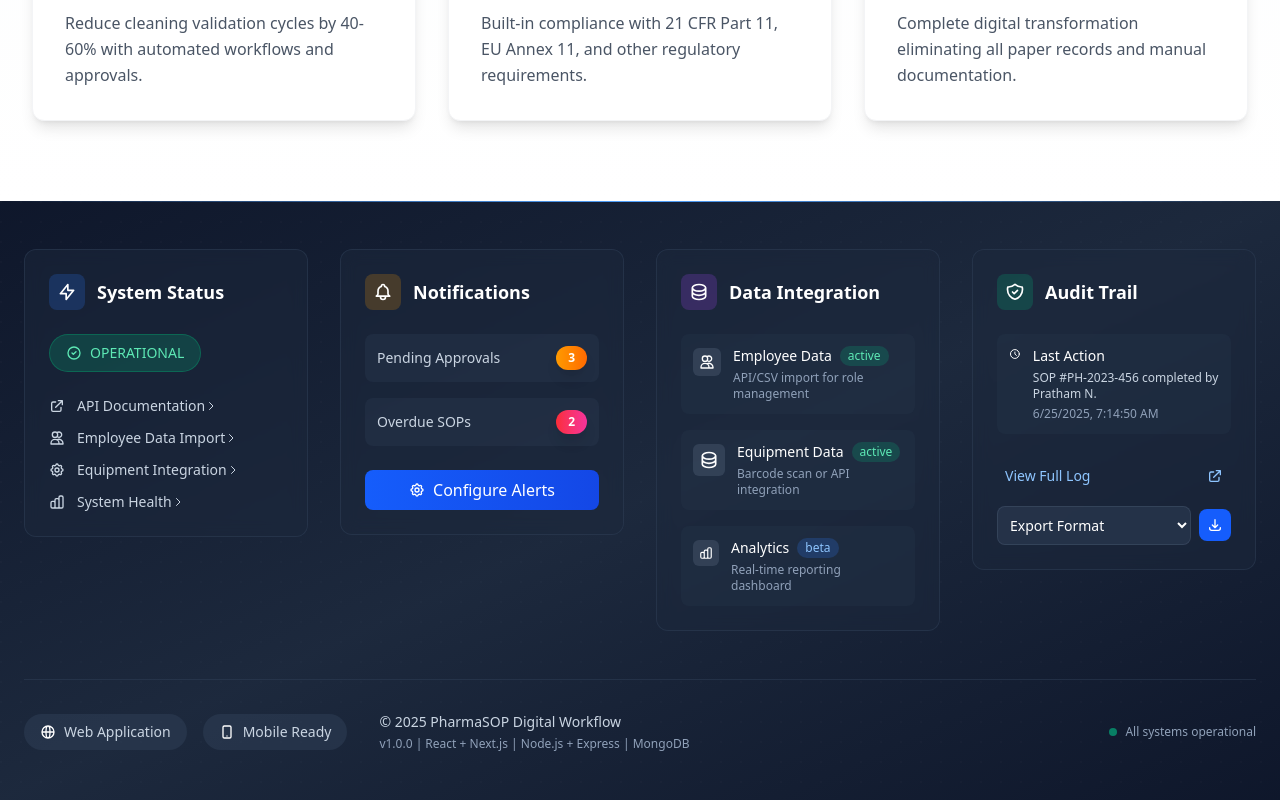
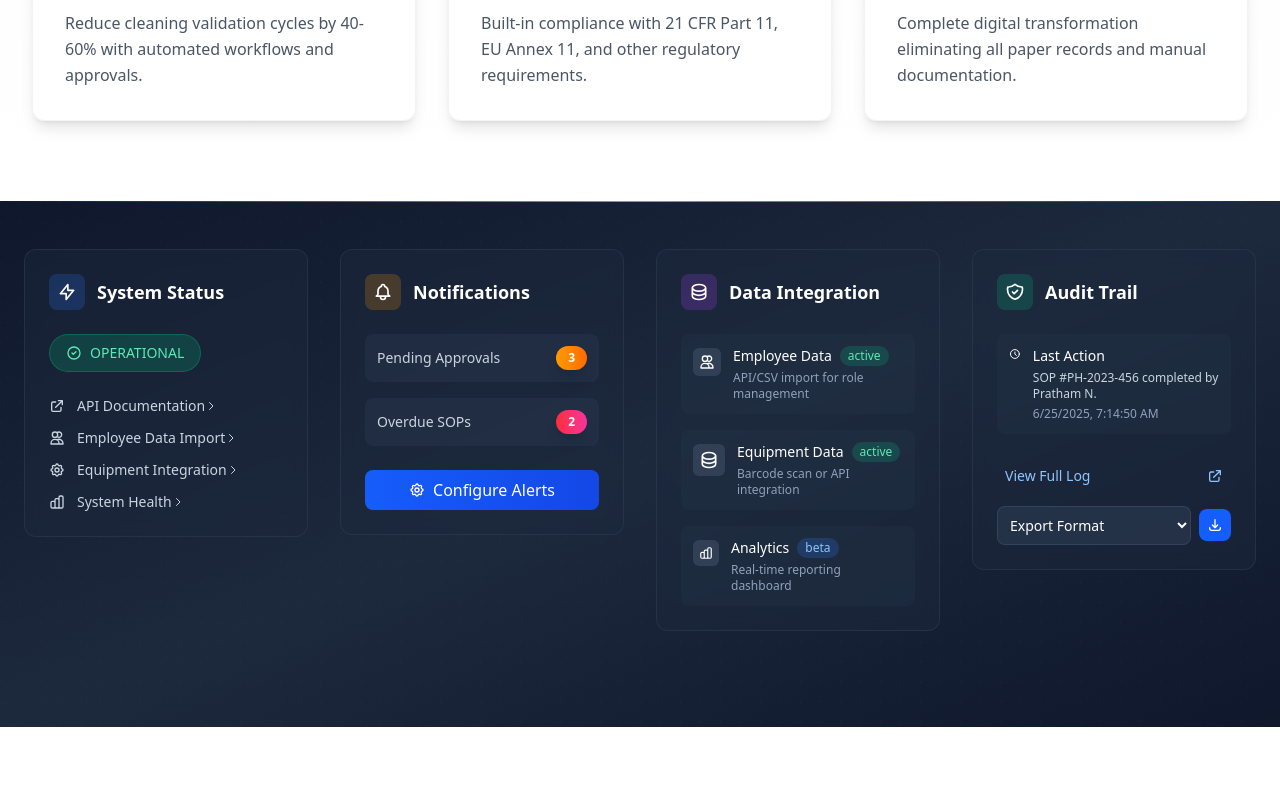
Before and after one commit to Prathamdelxn/sop, a Next.js app: page / in a window 1280 px wide. Shown: the part 5260-6060 px from the top of the page. After the commit the page ends 5987 px from the top, so only its background shows below. Built offline with nearby package versions, Linux system fonts and the light colour scheme.

Commit message:
bottom remove

```diff
--- a/src/app/components/Footer.jsx
+++ b/src/app/components/Footer.jsx
@@ -305,38 +305,7 @@ const Footer = () => {
                 </div>
 
                 {/* Bottom Section */}
-                <div className="border-t border-slate-700/50 pt-8">
-                    <div className="flex flex-col lg:flex-row justify-between items-center">
-                        <div className="flex flex-col lg:flex-row items-center mb-6 lg:mb-0">
-                            <div className="flex items-center space-x-4 mb-4 lg:mb-0 lg:mr-8">
-                                <div className="flex items-center bg-slate-700/50 px-4 py-2 rounded-full">
-                                    <GlobeIcon />
-                                    <span className="text-sm text-slate-300 ml-2">Web Application</span>
-                                </div>
-                                <div className="flex items-center bg-slate-700/50 px-4 py-2 rounded-full">
-                                    <SmartphoneIcon />
-                                    <span className="text-sm text-slate-300 ml-2">Mobile Ready</span>
-                                </div>
-                            </div>
 
-                            <div className="text-center lg:text-left">
-                                <p className="text-sm text-slate-300 font-medium">
-                                    © 2025 PharmaSOP Digital Workflow
-                                </p>
-                                <p className="text-xs text-slate-400 mt-1">
-                                    v1.0.0 | React + Next.js | Node.js + Express | MongoDB
-                                </p>
-                            </div>
-                        </div>
-
-                        <div className="flex items-center space-x-4">
-                            <div className="flex items-center text-xs text-slate-400">
-                                <div className="w-2 h-2 bg-emerald-400 rounded-full mr-2 animate-pulse"></div>
-                                All systems operational
-                            </div>
-                        </div>
-                    </div>
-                </div>
             </div>
         </footer>
     );
```
